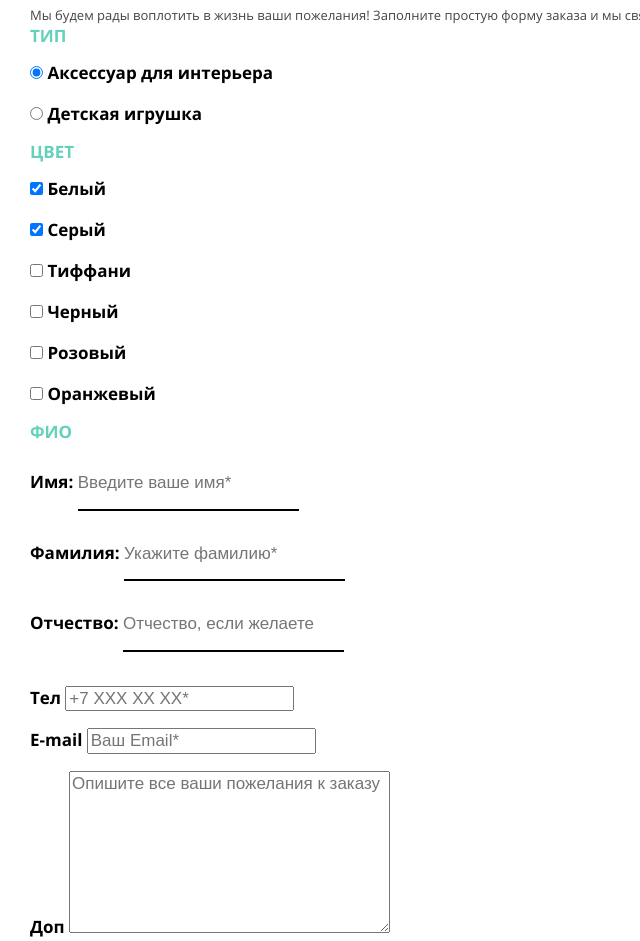
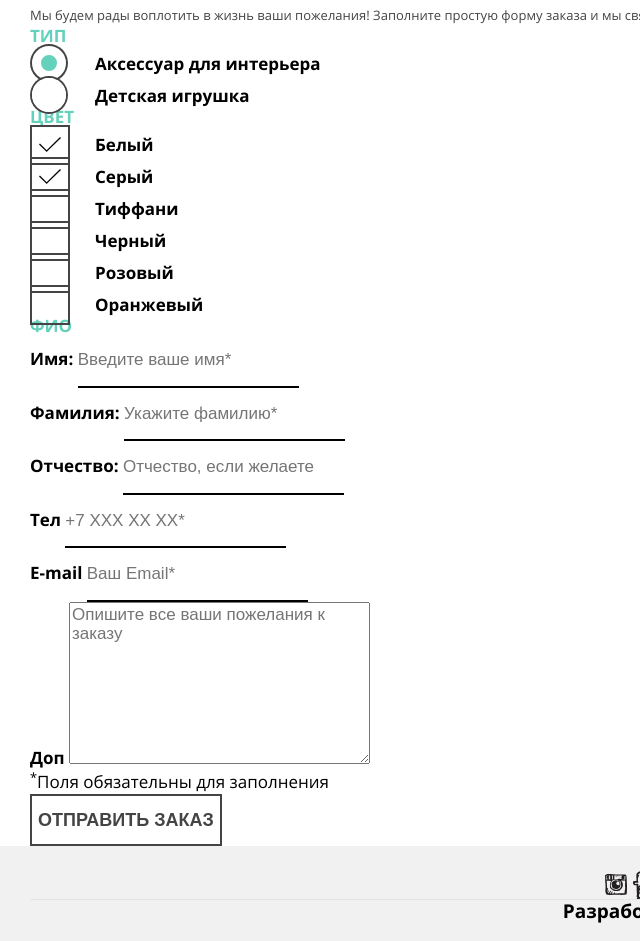
Before and after one commit to Ge11ert/262023-mishka, a website: page form.html in a window 1280 px wide. Shown: the part 548-1489 px from the top of the page, without its empty margins (0-640 px from the left). Drawn offline with nearby package versions, Linux system fonts and the light colour scheme; files that its build step writes are made by us from their sources.

Commit message:
Стилизованные инпуты формы

```diff
--- a/form.html
+++ b/form.html
@@ -39,39 +39,39 @@
           <div class="form__product">
             <fieldset class="form__props form__props--type">
               <legend class="form__title">Тип</legend>
-              <p class="form__input form__input--radio">
-                <input type="radio" name="type" value="interior" id="interior" checked>
+              <p class="form__input-container">
+                <input type="radio" class="form__input form__input--radio" name="type" value="interior" id="interior" checked>
                 <label for="interior">Аксессуар для интерьера</label>
               </p>
-              <p class="form__input form__input--radio">
-                <input type="radio" name="type" value="toy" id="toy">
+              <p class="form__input-container">
+                <input type="radio" class="form__input form__input--radio" name="type" value="toy" id="toy">
                 <label for="toy">Детская игрушка</label>
               </p>
             </fieldset>
             <fieldset class="form__props form__props--color">
               <legend class="form__title">Цвет</legend>
-              <p class="form__input form__input--checkbox">
-                <input type="checkbox" id="color-white" name="color-white" checked>
+              <p class="form__input-container">
+                <input type="checkbox" class="form__input form__input--checkbox" id="color-white" name="color-white" checked>
                 <label for="color-white">Белый</label>
               </p>
-              <p class="form__input form__input--checkbox">
-                <input type="checkbox" id="color-grey" name="color-grey" checked>
+              <p class="form__input-container">
+                <input type="checkbox" class="form__input form__input--checkbox" id="color-grey" name="color-grey" checked>
                 <label for="color-grey">Серый</label>
               </p>
-              <p class="form__input form__input--checkbox">
-                <input type="checkbox" id="color-tiffany" name="color-tiffany">
+              <p class="form__input-container">
+                <input type="checkbox" class="form__input form__input--checkbox" id="color-tiffany" name="color-tiffany">
                 <label for="color-tiffany">Тиффани</label>
               </p>
-              <p class="form__input form__input--checkbox">
-                <input type="checkbox" id="color-black" name="color-black">
+              <p class="form__input-container">
+                <input type="checkbox" class="form__input form__input--checkbox" id="color-black" name="color-black">
                 <label for="color-black">Черный</label>
               </p>
-              <p class="form__input form__input--checkbox">
-                <input type="checkbox" id="color-pink" name="color-pink">
+              <p class="form__input-container">
+                <input type="checkbox" class="form__input form__input--checkbox" id="color-pink" name="color-pink">
                 <label for="color-pink">Розовый</label>
               </p>
-              <p class="form__input form__input--checkbox">
-                <input type="checkbox" id="color-orange" name="color-orange">
+              <p class="form__input-container">
+                <input type="checkbox" class="form__input form__input--checkbox" id="color-orange" name="color-orange">
                 <label for="color-orange">Оранжевый</label>
               </p>
             </fieldset>
@@ -79,31 +79,31 @@
           <div class="form__user">
             <fieldset class="form__name">
               <legend class="form__title">ФИО</legend>
-              <p class="form__input form__input--text">
+              <p class="form__input-container">
                 <label for="name">Имя:</label>
-                <input type="text" id="name" name="name" placeholder="Введите ваше имя*" >
+                <input type="text" class="form__input form__input--text" id="name" name="name" placeholder="Введите ваше имя*" >
               </p>
-              <p class="form__input form__input--text">
+              <p class="form__input-container">
                 <label for="surname">Фамилия:</label>
-                <input type="text" id="surname" name="surname" placeholder="Укажите фамилию*" >
+                <input type="text" class="form__input form__input--text" id="surname" name="surname" placeholder="Укажите фамилию*" >
               </p>
-              <p class="form__input form__input--text">
+              <p class="form__input-container">
                 <label for="patronymic">Отчество:</label>
-                <input type="text" id="patronymic" name="patronymic" placeholder="Отчество, если желаете">
+                <input type="text" class="form__input form__input--text" id="patronymic" name="patronymic" placeholder="Отчество, если желаете">
               </p>
             </fieldset>
             <fieldset class="form__contacts">
-              <p class="form__input form__input--text form__input--phone">
+              <p class="form__input-container">
                 <label for="phone">Тел</label>
-                <input type="tel" id="phone" name="phoneNumber" placeholder="+7 XXX XX XX*" >
+                <input type="tel" class="form__input form__input--text form__input--phone" id="phone" name="phoneNumber" placeholder="+7 XXX XX XX*" >
               </p>
-              <p class="form__input form__input--text form__input--mail">
+              <p class="form__input-container">
                 <label for="email">E-mail</label>
-                <input type="email" id="email" name="email" placeholder="Ваш Email*" >
+                <input type="email"class="form__input form__input--text form__input--mail" id="email" name="email" placeholder="Ваш Email*" >
               </p>
-              <p class="form__input form__input--additional">
+              <p class="form__input-container">
                 <label for="additional">Доп</label>
-                <textarea name="additional" id="additional" rows="8" cols="30" placeholder="Опишите все ваши пожелания к заказу"></textarea>
+                <textarea class="form__input form__input--additional" name="additional" id="additional" rows="8" cols="28" placeholder="Опишите все ваши пожелания к заказу"></textarea>
               </p>
             </fieldset>
           </div>
@@ -116,7 +116,7 @@
     </main>
     <footer class="footer">
       <section class="footer__item social">
-        <h2 class="social__title visually-hiiden">Мы в соцсетях:</h2>
+        <h2 class="social__title visually-hidden">Мы в соцсетях:</h2>
         <ul class="social__list">
           <li class="social__item">
             <a href="https://instagram.com" class="social__link social__link--ig">Инстаграм</a>
--- a/sass/blocks/form.scss
+++ b/sass/blocks/form.scss
@@ -16,16 +16,76 @@
     text-transform: uppercase;
   }
 
+  .form__input-container {
+    margin: 0;
+  }
+
   label {
     font-size: 17px;
     line-height: 18px;
     font-weight: bold;
   }
 
-  input[type="text"] {
-    padding: 16px 0;
-    border: none;
-    border-bottom: 2px solid #000;
+  .form__input {
+    &--text {
+      padding: 16px 0;
+      border: none;
+      border-bottom: 2px solid #000;
+    }
+
+    &--radio {
+      display: none;
+    }
+
+    &--checkbox {
+      display: none;
+    }
+  }
+
+  .form__input--radio + label,
+  .form__input--checkbox + label {
+    position: relative;
+    display: inline-block;
+    padding-left: 65px;
+    padding-top: 11px;
+    cursor: pointer;
+  }
+
+  .form__input--radio + label::before {
+    content: "";
+    position: absolute;
+    left: 2px;
+    top: 2px;
+    width: 16px;
+    height: 16px;
+    border: 9px solid #fff;
+    box-shadow: 0 0 0 2px $grey;
+    border-radius: 50%;
+  }
+
+  .form__input--radio:checked + label::before {
+    background-color: $theme-color;
+  }
+
+  .form__input--checkbox + label::before {
+    content: "";
+    position: absolute;
+    left: 0;
+    top: 0;
+    width: 36px;
+    height: 36px;
+    border: 2px solid $grey;
+  }
+
+  .form__input--checkbox:checked + label::before {
+    background-image: url("../../img/icon-tick.svg");
+    background-repeat: no-repeat;
+    background-position: center;
+    background-size: 22px;
+  }
+
+  .form__notice {
+    margin: 0;
   }
 
 }
```
